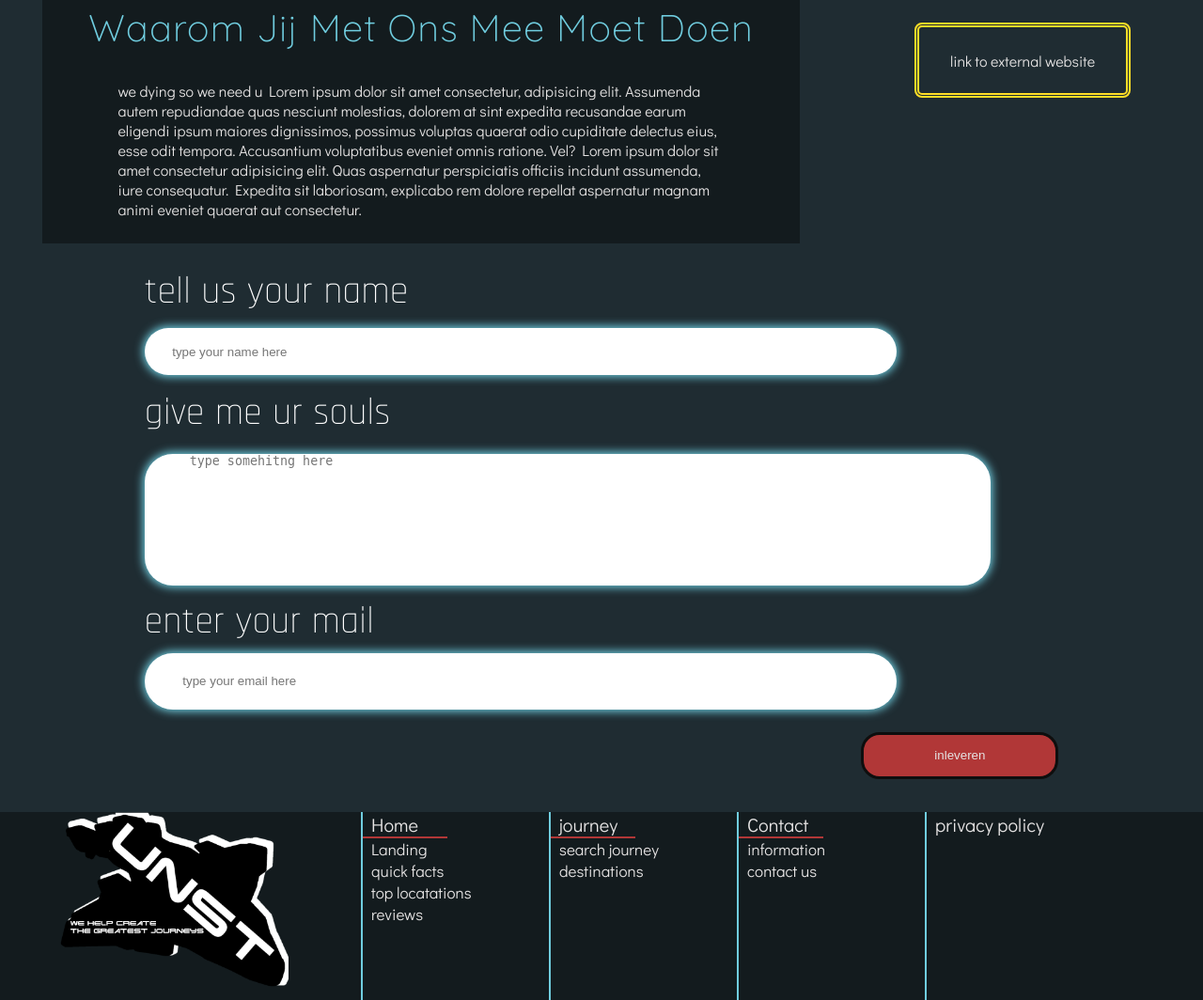
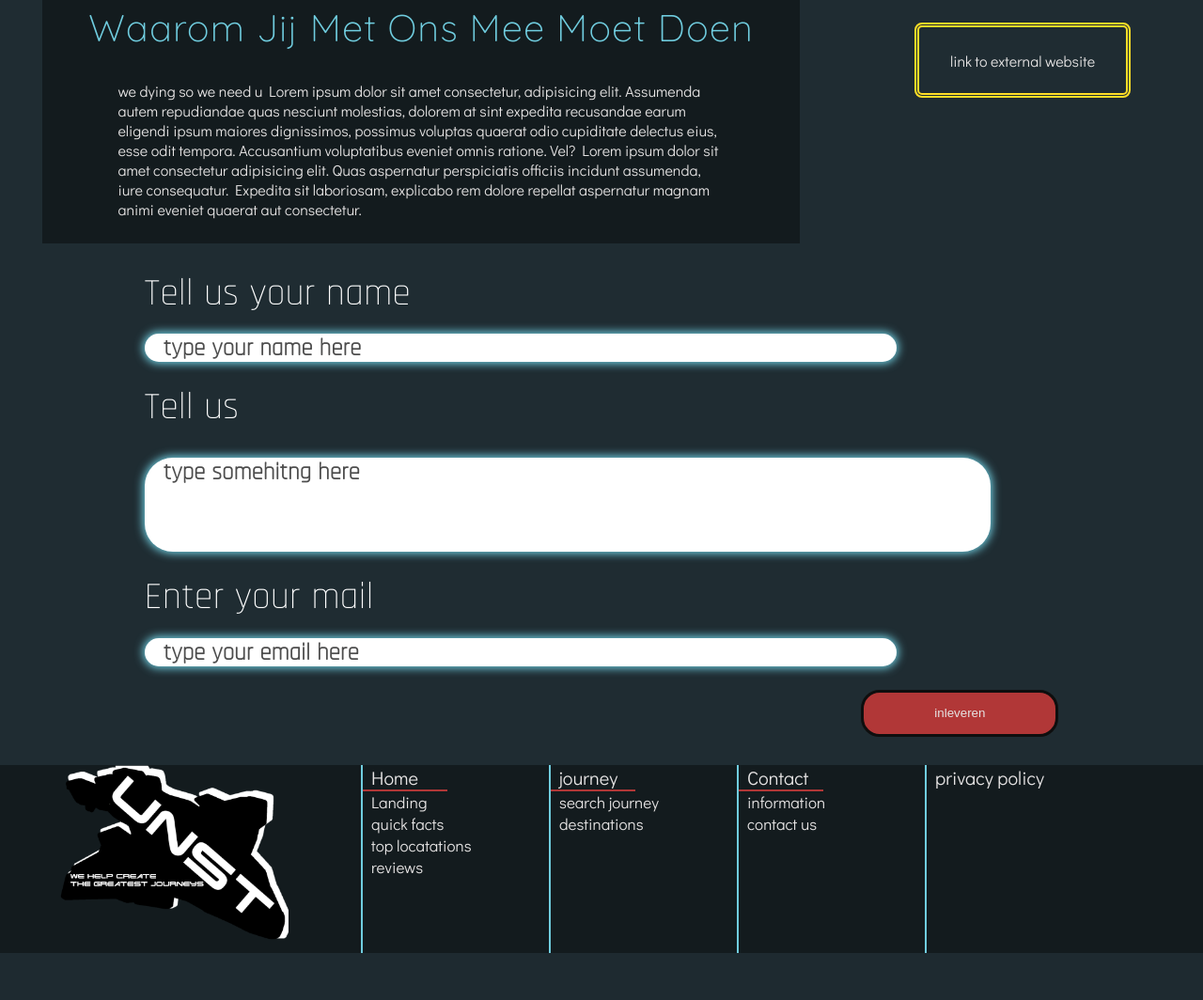
Before and after one commit to CeMagnum/UNST, a PHP site: page /public/contact.php in a window 1280 px wide. Shown: the part 696-1760 px from the top of the page at 94% size. After the commit the page ends 1710 px from the top, so only its background shows below. Run offline with PHP 8.4, Linux system fonts and the light colour scheme.

Commit message:
update 9-6-2022

```diff
--- a/assets/css/style.css
+++ b/assets/css/style.css
@@ -3,6 +3,22 @@
   padding: 0;
   box-sizing: border-box;
   scroll-behavior: smooth;
+}
+
+::placeholder {
+  font-size: 25px;
+  color: var(--gery);
+  padding-left: 20px;
+  font-family: "Rajdhani", sans-serif;
+  font-weight: 900;
+}
+
+textarea {
+  font-family: "Didact Gothic", sans-serif;
+}
+
+input[type="text"] {
+  font-family: "Didact Gothic", sans-serif;
 }
 
 :root {
@@ -842,7 +858,7 @@ body {
 
 .contact_message_div {
   width: 100%;
-  height: 600px;
+  height: 550px;
   display: flex;
   justify-content: center;
   align-items: center;
@@ -888,11 +904,12 @@ body {
 
 .contact_mail_name_input {
   width: 100%;
-  height: 50px;
+  height: 30px;
 }
 
 .contact_mail_name_input input[type="text"],
 .contact_mail_mail_txt_input input[type="text"] {
+  font-size: 20px;
   width: 800px;
   height: 100%;
   border: none;
@@ -915,7 +932,7 @@ body {
 
 .contact_mail_message_txt_input {
   width: 100%;
-  height: 140px;
+  height: 100px;
 }
 
 .contact_mail_message_txt_input textarea {
@@ -925,6 +942,7 @@ body {
   border: none;
   box-shadow: 0px 0px 10px 2px var(--lightblue);
   border-radius: 30px;
+  font-size: 20px;
 }
 
 .contact_mail_mail_div {
@@ -936,10 +954,6 @@ body {
   align-items: flex-start;
 }
 
-.contact_mail_mail_txt_input {
-  width: 100%;
-  height: 60px;
-}
 .contact_mail_submit {
   width: 100%;
   height: 100px;
@@ -973,12 +987,13 @@ body {
   height: 100%;
   background-color: var(--bluegrey);
   display: flex;
+  flex-direction: row;
   justify-content: center;
   align-items: center;
 }
 .loggin_main {
   width: 50%;
-  height: 50%;
+  height: auto;
   display: flex;
   flex-direction: column;
   justify-content: space-evenly;
@@ -1008,11 +1023,29 @@ body {
 
 .loggin_log {
   width: 300px;
-  height: 200px;
+  height: auto;
   display: flex;
   align-content: center;
   flex-direction: column;
   align-items: center;
+}
+
+.loggin_log input[type="submit"] {
+  width: 150px;
+  height: 50px;
+  border-radius: 20px;
+  background-color: transparent;
+  border: double 3px var(--yellow);
+  color: var(--white);
+  transition: 0.2s;
+  font-size: 20px;
+}
+
+.loggin_log input[type="submit"]:hover {
+  background-color: var(--yellow);
+  border: none;
+  cursor: pointer;
+  transition: 0.3s;
 }
 
 /* arrived */
--- a/public/contact.php
+++ b/public/contact.php
@@ -82,26 +82,26 @@
     <div class="contact_message_mail">
       <div class="contact_mail_name_div">
         <div class="contact_mail_name">
-          <p>tell us your name</p>
+          <p>Tell us your name</p>
         </div>
         <div class="contact_mail_name_input">
-          <input type="text" placeholder="        type your name here" />
+          <input type="text" placeholder="type your name here" />
         </div>
       </div>
       <div class="contact_mail_message_div">
         <div class="contact_mail_message_txt">
-          <p>give me ur souls</p>
+          <p>Tell us</p>
         </div>
         <div class="contact_mail_message_txt_input">
-          <textarea placeholder="      type somehitng here"></textarea>
+          <textarea placeholder="type somehitng here"></textarea>
         </div>
       </div>
       <div class="contact_mail_mail_div">
         <div class="contact_mail_mail_txt">
-          <p>enter your mail</p>
+          <p>Enter your mail</p>
         </div>
-        <div class="contact_mail_mail_txt_input">
-          <input type="text" placeholder="           type your email here" />
+        <div class="contact_mail_name_input">
+          <input type="text" placeholder="type your email here" />
         </div>
       </div>
       <div class="contact_mail_submit">
```
Also changed, not shown: public/login.php (+11 -5 lines).
